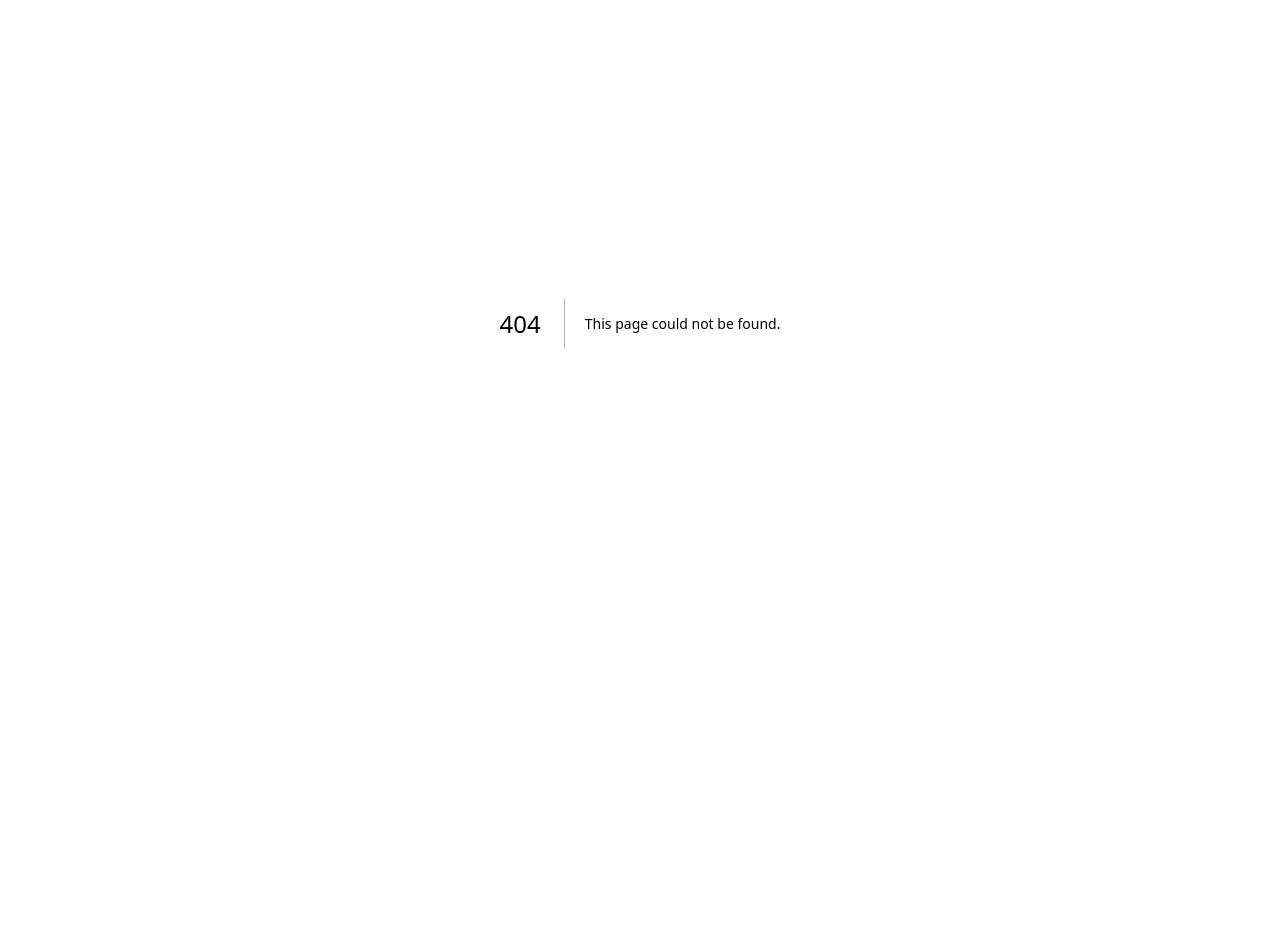
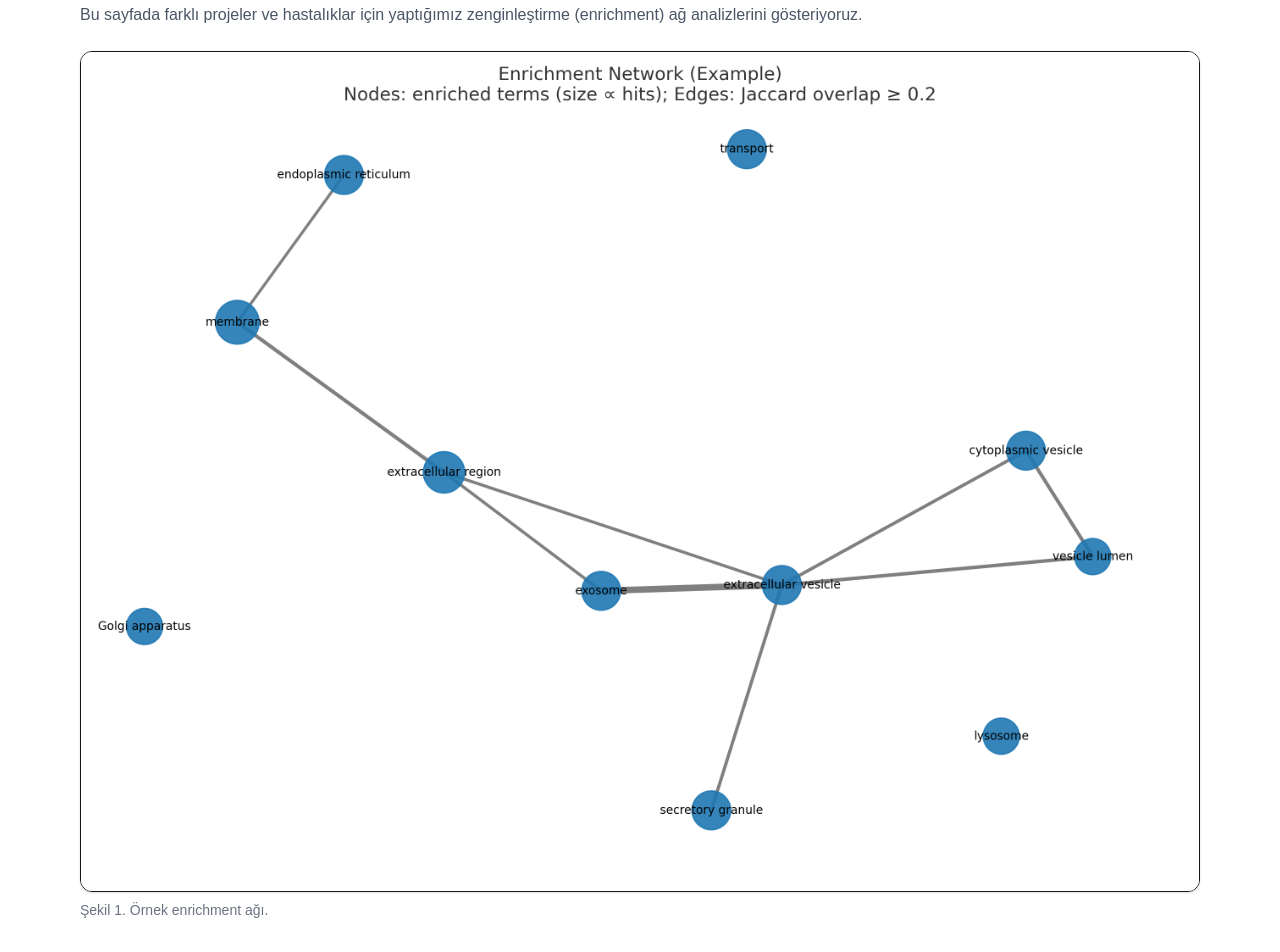
Before and after one commit to Dr-ElmiraD/elmira-bioinfo-web, a Next.js app: page /enrichment in a window 1280 px wide. Before the commit this address had no page. Shown: the part 77-1029 px from the top of the page. Before the commit the page ends 800 px from the top, so only its background shows below. Built offline with nearby package versions, Linux system fonts and the light colour scheme.

Commit message:
feat: add /enrichment page with example image

```diff
--- /dev/null
+++ b/app/enrichment/page.tsx
@@ -0,0 +1,21 @@
+export default function EnrichmentPage() {
+  return (
+    <main className="max-w-6xl mx-auto px-4 py-8">
+      <h1 className="text-2xl font-bold mb-4">Enrichment Network Analysis</h1>
+      <p className="text-gray-600 mb-6">
+        Bu sayfada farklı projeler ve hastalıklar için yaptığımız zenginleştirme (enrichment) ağ analizlerini gösteriyoruz.
+      </p>
+
+      <figure>
+        <img
+          src="/images/enrichment/example.png"
+          alt="Enrichment network figure"
+          className="rounded-xl border shadow"
+        />
+        <figcaption className="text-sm text-gray-500 mt-2">
+          Şekil 1. Örnek enrichment ağı.
+        </figcaption>
+      </figure>
+    </main>
+  );
+}
```
Also changed, not shown: public/images/enrichment/example.png (added).
